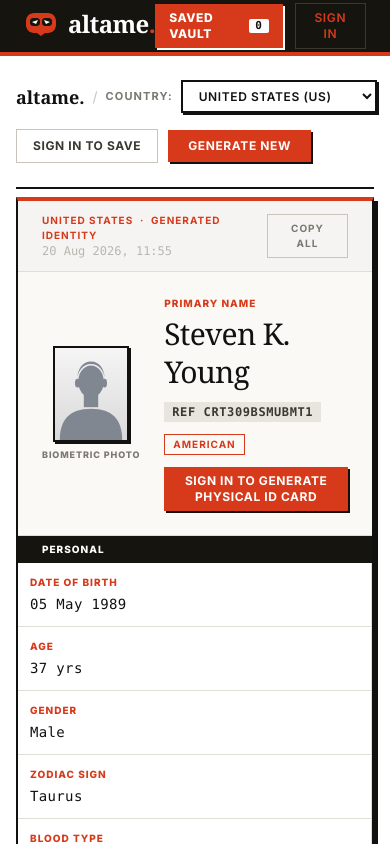
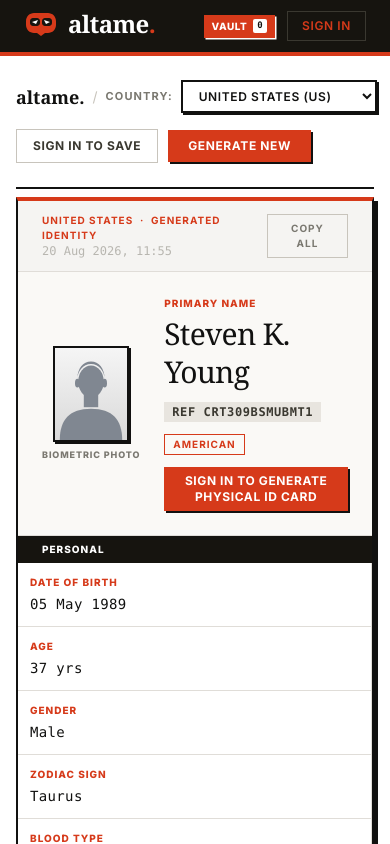
Before and after one commit to ChidiebereMichael18/AltaMe, a Next.js app: page / in a window 390 px wide. Shown: the top 844 px of the page. Built offline with nearby package versions, Linux system fonts and the light colour scheme.

Commit message:
navbar fixed for mobile

```diff
--- a/app/components/Navbar.tsx
+++ b/app/components/Navbar.tsx
@@ -30,13 +30,14 @@
         {/* Prominent High-Visibility Vault Link */}
         <Link
           href="/saved"
-          className="text-xs uppercase font-extrabold tracking-wider text-white bg-[#d63a1a] hover:bg-[#b82e12] px-3.5 py-1.5 transition-colors flex items-center gap-2 shadow-[2px_2px_0px_#ffffff]"
+          className="text-[10px] sm:text-xs uppercase font-extrabold tracking-wider text-white bg-[#d63a1a] hover:bg-[#b82e12] px-2 py-1 sm:px-3 sm:py-1.5 transition-colors flex items-center gap-1.5 shadow-[1.5px_1.5px_0px_#ffffff]"
         >
-          <span>Saved Vault</span>
-          <span className="bg-white text-[#111110] text-[11px] font-extrabold px-1.5 py-0.2 rounded-xs font-mono">
+          <span>Vault</span>
+          <span className="bg-white text-[#111110] text-[9px] sm:text-[11px] font-extrabold px-1 sm:px-1.5 py-0.2 rounded-xs font-mono">
             {savedCount}
           </span>
         </Link>
+
 
         {user ? (
           <>
--- a/app/page.tsx
+++ b/app/page.tsx
@@ -115,10 +115,11 @@
             {savedIdentities.length > 0 && (
               <Link
                 href="/saved"
-                className="text-xs uppercase font-bold tracking-wider text-[#111110] bg-[#faf9f6] border-2 border-[#111110] hover:bg-[#111110] hover:text-white px-3.5 py-2 transition-colors cursor-pointer shadow-[2px_2px_0px_#d63a1a]"
+                className="text-[10px] sm:text-xs uppercase font-bold tracking-wider text-[#111110] bg-[#faf9f6] border-2 border-[#111110] hover:bg-[#111110] hover:text-white px-2 py-1.5 sm:px-3.5 sm:py-2 transition-colors cursor-pointer shadow-[2px_2px_0px_#d63a1a]"
               >
-                Saved Vault ({savedIdentities.length})
+                Vault ({savedIdentities.length})
               </Link>
+
             )}
 
             {user ? (
```
